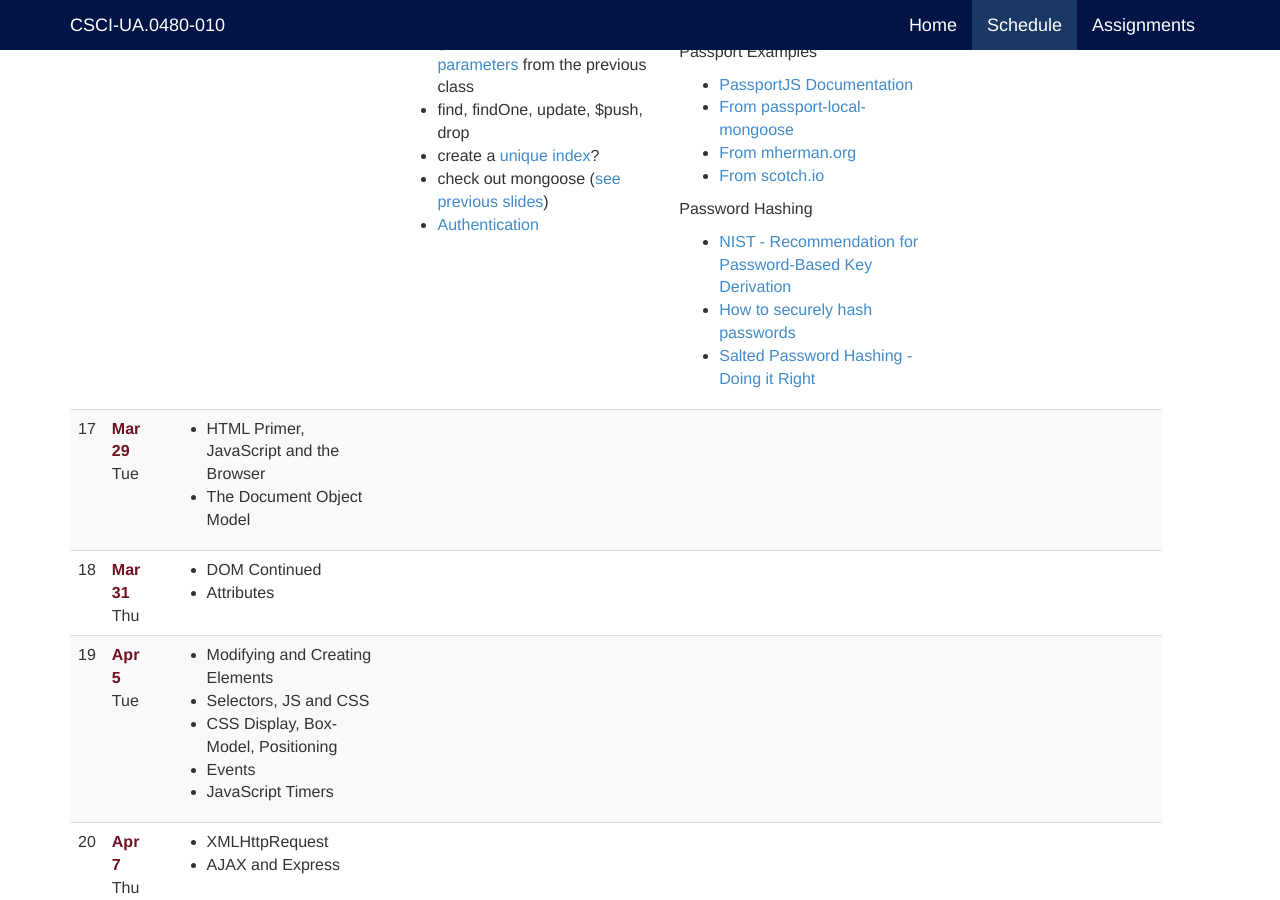
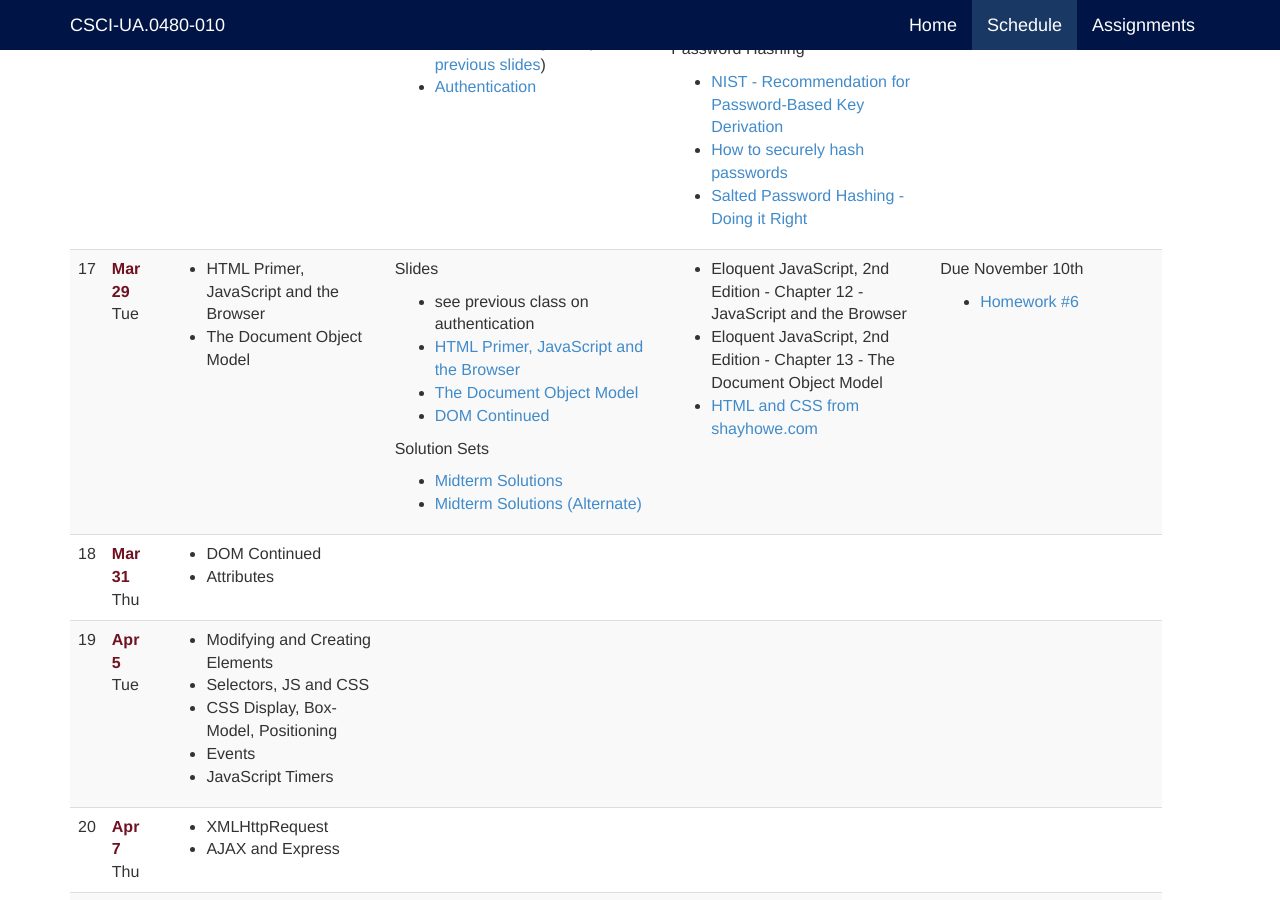
Before and after one commit to jl4282/csci-ua.0480-spring2016-010, a Jekyll site: the page built from schedule.markdown, in a window 1280 px wide and 900 px high, scrolled down 4066 px. Built offline with Jekyll 4.4.1, drawn with Linux system fonts in a browser that asks for light colours.

Commit message:
added solutions

```diff
--- a/_includes/schedule/17.markdown
+++ b/_includes/schedule/17.markdown
@@ -2,6 +2,7 @@
 
 Slides
 
+{% comment %}
 * [About Class #17](slides/17/meta.html)
 	* nodemon demo
 	* checkboxes and hidden inputs
@@ -9,14 +10,16 @@ Slides
 	* quiz demo
 	* final projects
 	* midterm
+{% endcomment %}
+* see previous class on authentication
 * [HTML Primer, JavaScript and the Browser](slides/17/javascript-browser.html)
 * [The Document Object Model](slides/17/dom.html)
 * [DOM Continued](slides/17/dom-continued.html)
 
 Solution Sets
 
-* [Midterm Solutions](resources/handouts/midterm/midterm_solutions.pdf)
-* [Midterm Solutions (Alternate)](resources/handouts/midterm/midterm_alt_solutions.pdf)
+* [Midterm Solutions](resources/handouts/midterm/midterm_coffee_solutions.pdf)
+* [Midterm Solutions (Alternate)](resources/handouts/midterm/midterm_nomoji_solutions.pdf )
 
 <!--
 * [](slides//.html)
--- a/schedule.markdown
+++ b/schedule.markdown
@@ -223,10 +223,7 @@ MIDTERM
 * HTML Primer, JavaScript and the Browser
 * The Document Object Model
 </td>
-{% comment %}
 {% include schedule/17.markdown %}
-{% endcomment %}
-<td></td><td></td><td></td>
 </tr>
 
 
```
Also changed, not shown: 2 other files.
